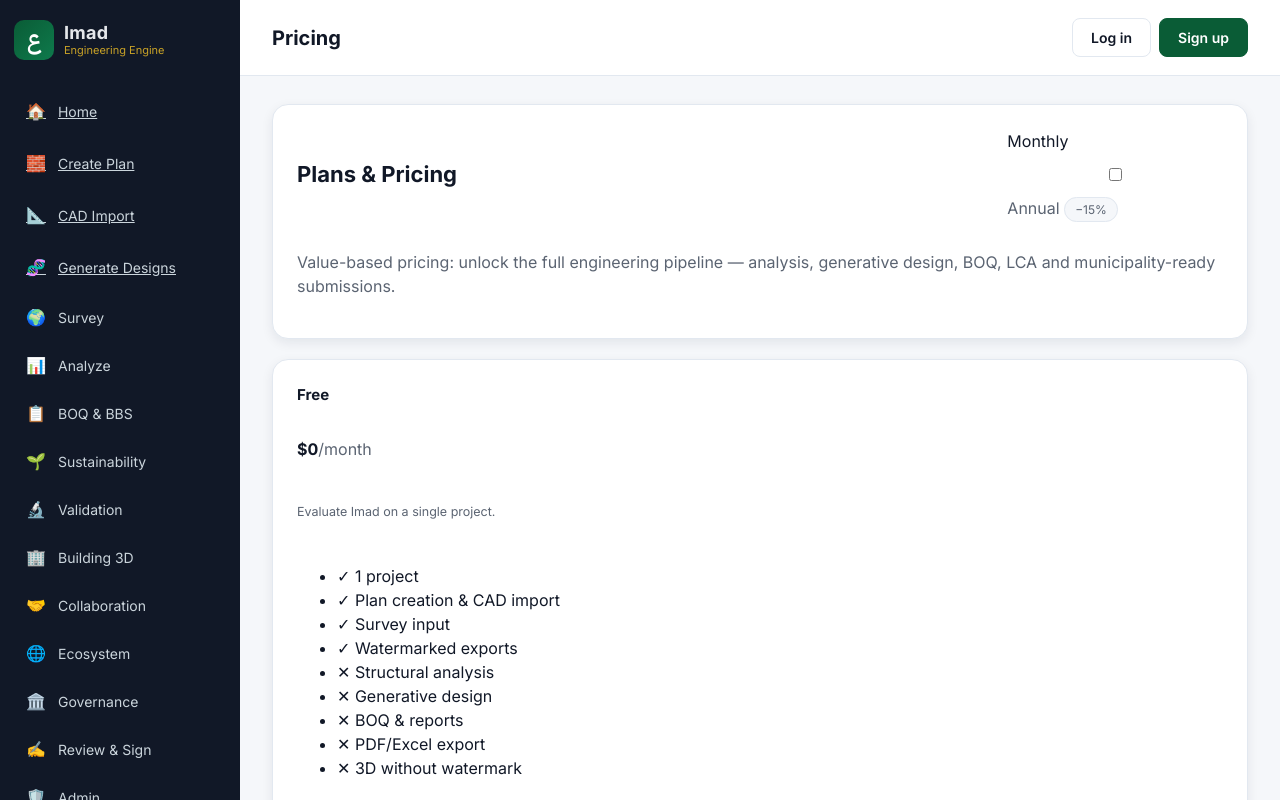
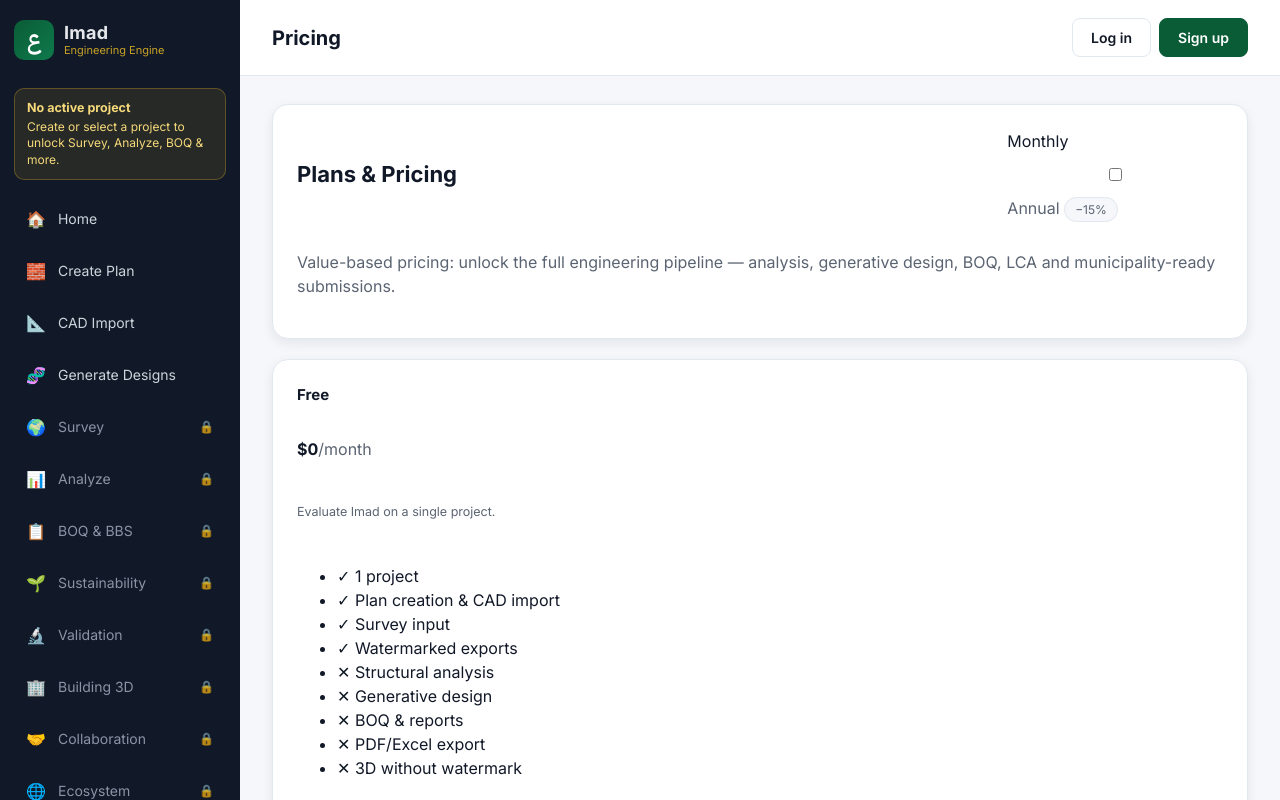
Before and after one commit to Performancegrowth/imad-foundation, a React (Vite) app in the folder frontend/app/: page /pricing in a window 1280 px wide. Shown: the top 800 px of the page. Built offline with nearby package versions, Linux system fonts and the light colour scheme; no server answers.

Commit message:
Fix sidebar nav: always-interactive NavLinks instead of disabled buttons when no project active; add visible project hint; wire Landing onNav to navigate

```diff
--- a/frontend/app/src/App.jsx
+++ b/frontend/app/src/App.jsx
@@ -63,18 +63,28 @@
         <div className="brand-text"><strong>Imad</strong><span>Engineering Engine</span></div>
       </div>
       <nav aria-label="Workspace">
+        {pid == null && (
+          <div className="sidebar-hint" role="status">
+            <strong>No active project</strong>
+            <span>Create or select a project to unlock Survey, Analyze, BOQ & more.</span>
+          </div>
+        )}
         {NAV.map((item) => {
-          const to = item.to.replace(':projectId', pid == null ? '' : pid)
-          const disabled = item.scoped && pid == null
-          return disabled ? (
-            <button key={item.id} className="nav-item" disabled
-              title="Create or select a project first" aria-disabled="true">
+          const scopedDisabled = item.scoped && pid == null
+          const to = scopedDisabled
+            ? '/create-plan'
+            : item.to.replace(':projectId', pid == null ? '' : pid)
+          return (
+            <NavLink
+              key={item.id}
+              to={to}
+              title={scopedDisabled ? 'Create or select a project first' : undefined}
+              aria-disabled={scopedDisabled || undefined}
+              className={({ isActive }) =>
+                `nav-item ${isActive ? 'active' : ''} ${scopedDisabled ? 'locked' : ''}`}
+            >
               <span className="nav-icon" aria-hidden="true">{item.icon}</span>{item.label}
-            </button>
-          ) : (
-            <NavLink key={item.id} to={to}
-              className={({ isActive }) => `nav-item ${isActive ? 'active' : ''}`}>
-              <span className="nav-icon" aria-hidden="true">{item.icon}</span>{item.label}
+              {scopedDisabled && <span className="nav-lock" aria-hidden="true">🔒</span>}
             </NavLink>
           )
         })}
@@ -124,7 +134,7 @@
         <section className="workspace">
           <Routes>
             <Route path="/" element={<Navigate to="/create-plan" replace />} />
-            <Route path="/welcome" element={<LandingWorkspace onNav={pathFor} onAuth={openAuth} />} />
+            <Route path="/welcome" element={<LandingWorkspace onNav={(id) => navigate(pathFor(id))} onAuth={openAuth} />} />
             <Route path="/auth" element={<AuthWorkspace mode={authMode} key={authMode} onDone={handleAuthed} />} />
             <Route path="/create-plan" element={<CreatePlanWorkspace />} />
             <Route path="/cad" element={<CadWorkspace />} />
--- a/frontend/app/src/styles.css
+++ b/frontend/app/src/styles.css
@@ -58,15 +58,30 @@
 .brand-text span { font-size: 11px; color: var(--secondary); }
 
 nav { display: flex; flex-direction: column; gap: 6px; }
+.sidebar-hint {
+  background: rgba(201, 162, 39, 0.12);
+  border: 1px solid rgba(201, 162, 39, 0.35);
+  color: #F5D97A;
+  border-radius: 10px;
+  padding: 10px 12px;
+  font-size: 12px;
+  line-height: 1.4;
+  margin-bottom: 10px;
+}
+.sidebar-hint strong { display: block; font-size: 12.5px; margin-bottom: 2px; }
 .nav-item {
   display: flex; align-items: center; gap: 12px;
   background: transparent; border: none; color: #CBD5DC;
   padding: 11px 12px; border-radius: 10px;
   font-size: 14px; font-family: inherit; cursor: pointer; text-align: left;
+  text-decoration: none;
   transition: background 0.15s, color 0.15s;
 }
 .nav-item:hover { background: rgba(255, 255, 255, 0.06); color: #fff; }
 .nav-item.active { background: var(--primary); color: #fff; font-weight: 600; }
+.nav-item.locked { color: #8A94A6; }
+.nav-item.locked:hover { background: rgba(255, 255, 255, 0.04); color: #AEB6C2; }
+.nav-lock { margin-left: auto; font-size: 12px; opacity: 0.8; }
 .nav-icon { font-size: 16px; }
 
 .sidebar-footer { margin-top: auto; padding-top: 16px; font-size: 11px; color: #8A94A6; }
```
